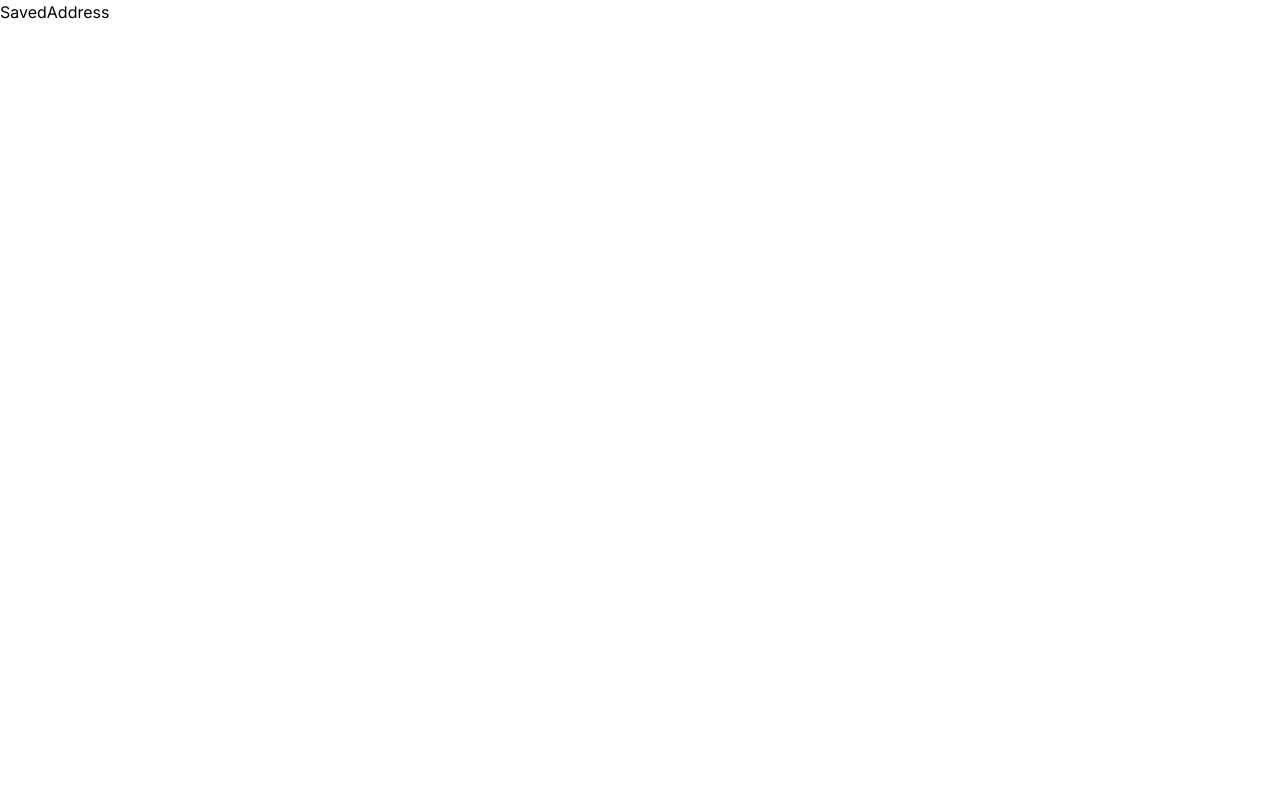
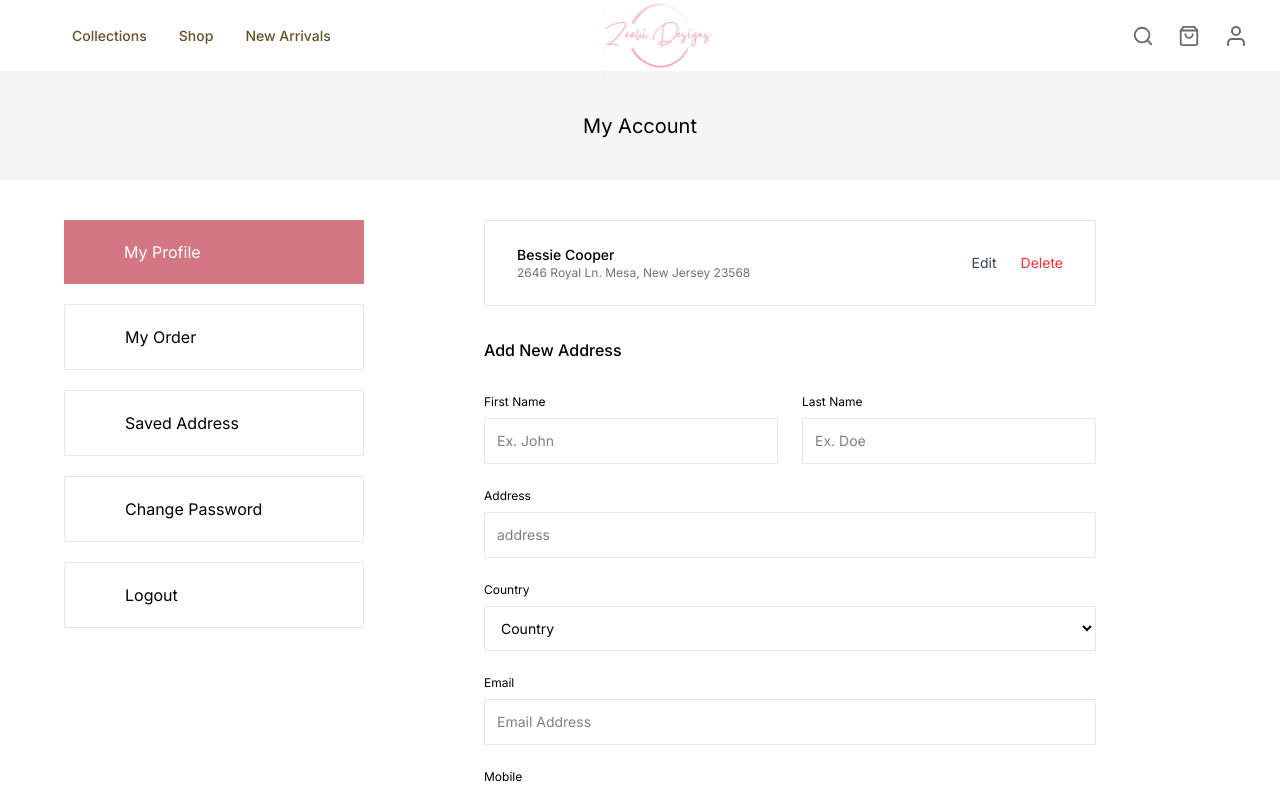
Before and after one commit to Tron-Technolegies/Zaahi-Frontend, a React (Vite) app: page /saved-address in a window 1280 px wide. Shown: the top 792 px of the page. Built offline with nearby package versions, Linux system fonts and the light colour scheme; a web font is replaced by a local one.

Commit message:
final order, saved address & change password done

```diff
--- /dev/null
+++ b/src/Components/myorder/OrderCard.jsx
@@ -0,0 +1,27 @@
+import React from "react";
+import { GoChevronRight } from "react-icons/go";
+
+const OrderCard = () => {
+  return (
+    <div className="relative font-[Inter] tracking-wide py-5 px-6 border border-[#E8E8E8] rounded-2xl">
+      <div className="flex items-center gap-2 text-sm mb-3">
+        <button className="bg-[#FFF2EA] text-[#E8801D] rounded-2xl px-2">In Progress </button>
+        <p>|</p>
+        <p> 10 Jan 2026 </p>
+      </div>
+      <div className="flex items-center justify-between">
+        <div className="flex items-center gap-5 text-sm">
+          <img src="/Featured/Lehanga.png" className="h-18 w-auto" />
+          <div className="flex flex-col">
+            <p className="font-medium">Order ID: ABC-84521</p>
+            <p className="text-sm">Raw Silk Dupatta</p>
+            <p className="font-medium">$12,500</p>
+          </div>
+        </div>
+        <GoChevronRight className="absolute right-6 top-1/2 -translate-y-1/2 text-3xl text-[#777777] cursor-pointer" />
+      </div>
+    </div>
+  );
+};
+
+export default OrderCard;
--- a/src/Components/myprofile/Sidebar.jsx
+++ b/src/Components/myprofile/Sidebar.jsx
@@ -1,15 +1,33 @@
-import React from "react";
-
 const Sidebar = () => {
   return (
-    <div className="flex flex-col gap-5 mt-10 ">
-      <button className="bg-[#D47784] px-30 py-5 text-white">My Profile</button>
-      <button className="border border-[#E8E8E8] px-30 py-5">My Order</button>
+    <div className="flex md:flex-col flex-row md:gap-5 gap-2 mt-6 md:mt-10 w-full md:w-[300px] overflow-x-auto">
+      <a href="myprofile" className="w-full">
+        <button className="bg-[#D47784] w-full py-4 md:py-5 text-white text-left pl-6 md:pl-15 cursor-pointer whitespace-nowrap">
+          My Profile
+        </button>
+      </a>
 
-      <button className="border border-[#E8E8E8] px-30 py-5">Saved Address</button>
+      <a href="myorder" className="w-full">
+        <button className="border border-[#E8E8E8] text-left pl-6 md:pl-15 w-full py-4 md:py-5 cursor-pointer whitespace-nowrap">
+          My Order
+        </button>
+      </a>
 
-      <button className="border border-[#E8E8E8] px-30 py-5">Change Password</button>
-      <button className="border border-[#E8E8E8] px-30 py-5">Logout</button>
+      <a href="saved-address" className="w-full">
+        <button className="border border-[#E8E8E8] text-left pl-6 md:pl-15 w-full py-4 md:py-5 cursor-pointer whitespace-nowrap">
+          Saved Address
+        </button>
+      </a>
+
+      <a href="change-password" className="w-full">
+        <button className="border border-[#E8E8E8] text-left pl-6 md:pl-15 w-full py-4 md:py-5 cursor-pointer whitespace-nowrap">
+          Change Password
+        </button>
+      </a>
+
+      <button className="border border-[#E8E8E8] text-left pl-6 md:pl-15 w-full py-4 md:py-5 cursor-pointer whitespace-nowrap">
+        Logout
+      </button>
     </div>
   );
 };
--- /dev/null
+++ b/src/Components/savedAddress/AddressDetails.jsx
@@ -0,0 +1,73 @@
+import React from "react";
+
+const AddressDetails = () => {
+  return (
+    <div className="mt-8">
+      <p className="font-medium">Add New Address</p>
+      <div className="mt-8">
+        <div className="space-y-6 max-w-3xl ">
+          <div className="grid grid-cols-2 gap-6">
+            <label className="flex flex-col text-xs">
+              First Name
+              <input
+                type="text"
+                placeholder="Ex. John"
+                className="border border-[#E8E8E8] text-sm p-3 mt-2 outline-none"
+              />
+            </label>
+
+            <label className="flex flex-col text-xs">
+              Last Name
+              <input
+                type="text"
+                placeholder="Ex. Doe"
+                className="border border-[#E8E8E8] text-sm p-3 mt-2 outline-none"
+              />
+            </label>
+          </div>
+          <label className="flex flex-col text-xs">
+            Address
+            <input
+              type="text"
+              placeholder="address"
+              className="border border-[#E8E8E8] text-sm p-3 mt-2 outline-none"
+            />
+          </label>
+          <label className="flex flex-col text-xs">
+            Country
+            <select className="border border-[#E8E8E8] text-sm p-3 mt-2 outline-none">
+              <option>Country</option>
+              <option>India</option>
+              <option>UAE</option>
+              <option>Qatar</option>
+            </select>
+          </label>
+
+          <label className="flex flex-col text-xs">
+            Email
+            <input
+              type="text"
+              placeholder="Email Address"
+              className="border border-[#E8E8E8] text-sm p-3 mt-2 outline-none"
+            />
+          </label>
+
+          <label className="flex flex-col text-xs">
+            Mobile
+            <input
+              type="text"
+              placeholder="+91 9876543213"
+              className="border border-[#E8E8E8] text-sm p-3 mt-2 outline-none"
+            />
+          </label>
+
+          <button className="bg-[#D47784] text-white px-12 py-3 mt-2 hover:bg-[#cd6472] transition">
+            Add Address
+          </button>
+        </div>
+      </div>
+    </div>
+  );
+};
+
+export default AddressDetails;
--- a/src/Pages/ChangePassword.jsx
+++ b/src/Pages/ChangePassword.jsx
@@ -1,7 +1,80 @@
 import React from "react";
+import Header from "../Components/Header";
+import HeadName from "../Components/myprofile/HeadName";
+import Footer from "../Components/Footer";
+import Sidebar from "../Components/myprofile/Sidebar";
+import { CiLock } from "react-icons/ci";
+import { FaRegEyeSlash } from "react-icons/fa";
 
 const ChangePassword = () => {
-  return <div>ChangePassword</div>;
+  return (
+    <div>
+      <Header /> //not responsive//
+      <HeadName />
+      <div className="flex flex-col lg:flex-row max-w-6xl mx-auto px-4 gap-8">
+        <Sidebar />
+
+        <div className="flex-1 mt-8 lg:mt-10 lg:px-20">
+          <div className="space-y-6 max-w-2xl w-full">
+            <p className="font-medium mb-6 lg:mb-10">Current Password</p>
+
+            <div>
+              <label className="flex flex-col text-xs">Current Password</label>
+
+              <div className="relative mt-2">
+                <CiLock className="absolute left-4 top-1/2 -translate-y-1/2 text-gray-400 text-lg" />
+
+                <input
+                  type="text"
+                  placeholder="current password"
+                  className="border border-[#E8E8E8] text-sm p-4 pl-10 pr-10 w-full outline-none"
+                />
+
+                <FaRegEyeSlash className="absolute right-4 top-1/2 -translate-y-1/2 text-gray-400 cursor-pointer" />
+              </div>
+            </div>
+
+            <div>
+              <label className="flex flex-col text-xs">New Password</label>
+
+              <div className="relative mt-2">
+                <CiLock className="absolute left-4 top-1/2 -translate-y-1/2 text-gray-400 text-lg" />
+
+                <input
+                  type="text"
+                  placeholder="new password"
+                  className="border border-[#E8E8E8] text-sm p-4 pl-10 pr-10 w-full outline-none"
+                />
+
+                <FaRegEyeSlash className="absolute right-4 top-1/2 -translate-y-1/2 text-gray-400 cursor-pointer" />
+              </div>
+            </div>
+
+            <div>
+              <label className="flex flex-col text-xs">Confirm Password</label>
+
+              <div className="relative mt-2">
+                <CiLock className="absolute left-4 top-1/2 -translate-y-1/2 text-gray-400 text-lg" />
+
+                <input
+                  type="text"
+                  placeholder="confirm password"
+                  className="border border-[#E8E8E8] text-sm p-4 pl-10 pr-10 w-full outline-none"
+                />
+
+                <FaRegEyeSlash className="absolute right-4 top-1/2 -translate-y-1/2 text-gray-400 cursor-pointer" />
+              </div>
+            </div>
+
+            <button className="bg-[#D47784] text-white px-10 py-3 mt-2 hover:bg-[#cd6472] transition w-full sm:w-fit">
+              Change Password
+            </button>
+          </div>
+        </div>
+      </div>
+      <Footer />
+    </div>
+  );
 };
 
 export default ChangePassword;
--- a/src/Pages/MyOrder.jsx
+++ b/src/Pages/MyOrder.jsx
@@ -1,7 +1,47 @@
 import React from "react";
+import Header from "../Components/Header";
+import Footer from "../Components/Footer";
+import HeadName from "../Components/myprofile/HeadName";
+import Sidebar from "../Components/myprofile/Sidebar";
+import OrderCard from "../Components/myorder/OrderCard";
 
 const MyOrder = () => {
-  return <div>MyOrder</div>;
+  return (
+    <div>
+      <Header />
+      <HeadName />
+
+      <div className="flex flex-col md:flex-row max-w-6xl mx-auto px-4">
+        <Sidebar />
+
+        <div className="flex-1 md:px-16 lg:px-30 mt-8 md:mt-10">
+          <div className="flex flex-wrap gap-3 md:gap-5">
+            <button className="border rounded-3xl px-5 py-1">All</button>
+
+            <button className="border border-[#A6A6A4] rounded-3xl px-5 py-1 text-gray-500">
+              In Progress
+            </button>
+
+            <button className="border border-[#A6A6A4] rounded-3xl px-5 py-1 text-gray-500">
+              Delivered
+            </button>
+
+            <button className="border border-[#A6A6A4] rounded-3xl px-5 py-1 text-gray-500">
+              Cancelled
+            </button>
+          </div>
+
+          <div className="flex flex-col gap-4 mt-10 w-full max-w-[700px]">
+            <OrderCard />
+            <OrderCard />
+            <OrderCard />
+          </div>
+        </div>
+      </div>
+
+      <Footer />
+    </div>
+  );
 };
 
 export default MyOrder;
--- a/src/Pages/SavedAddress.jsx
+++ b/src/Pages/SavedAddress.jsx
@@ -1,7 +1,35 @@
 import React from "react";
+import Header from "../Components/Header";
+import Footer from "../Components/Footer";
+import HeadName from "../Components/myprofile/HeadName";
+import Sidebar from "../Components/myprofile/Sidebar";
+import AddressDetails from "../Components/savedAddress/AddressDetails";
 
 const SavedAddress = () => {
-  return <div>SavedAddress</div>;
+  return (
+    <div>
+      <Header />
+      <HeadName />
+      <div className="flex max-w-6xl mx-auto">
+        <Sidebar />
+        <div className="flex-1 px-30 mt-10">
+          <div className="flex items-center justify-between border border-[#E8E8E8] px-8 py-6 font-[Inter]">
+            <div className="flex flex-col">
+              <p className="font-medium text-sm text-black">Bessie Cooper</p>
+              <p className="text-xs text-gray-500">2646 Royal Ln. Mesa, New Jersey 23568</p>
+            </div>
+
+            <div className="flex items-center gap-6 text-sm cursor-pointer">
+              <button className="text-gray-700 cursor-pointer">Edit</button>
+              <button className="text-red-500 cursor-pointer">Delete</button>
+            </div>
+          </div>
+          <AddressDetails />
+        </div>
+      </div>
+      <Footer />
+    </div>
+  );
 };
 
 export default SavedAddress;
```
Also changed, not shown: src/Components/myprofile/ProfileDetails.jsx (+13 -13 lines).
